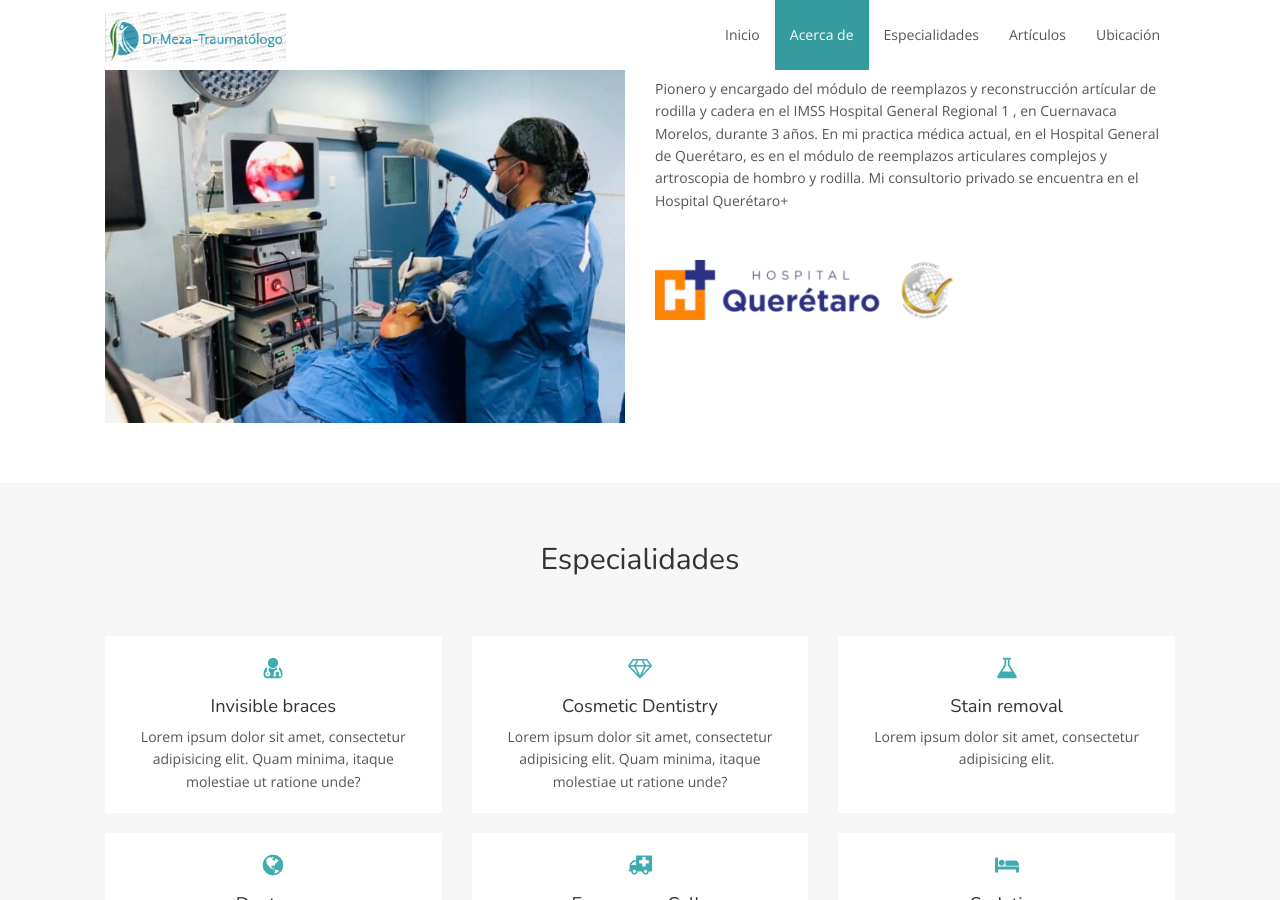
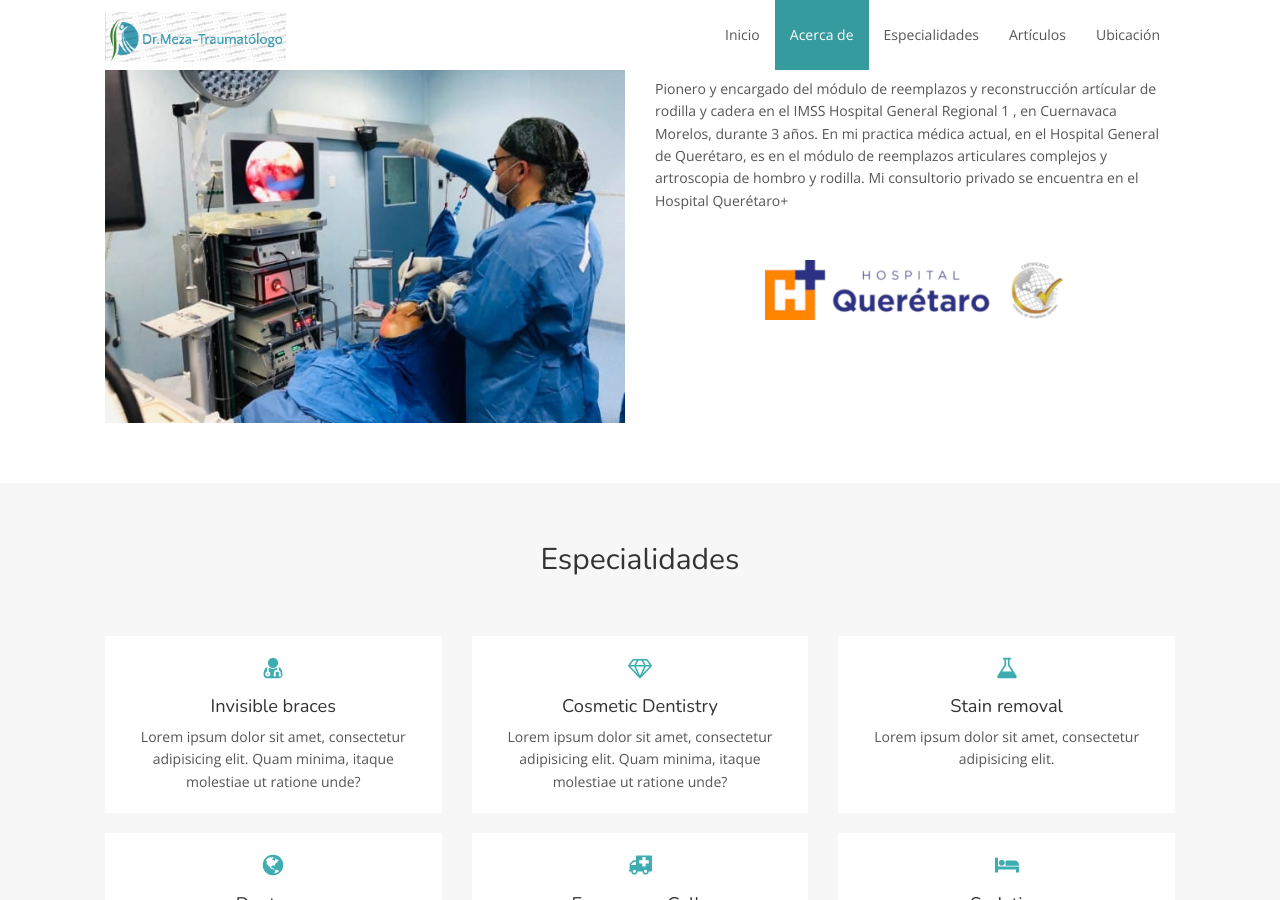
Before and after one commit to kecho05/dr, a Jekyll site: the page built from index.html, in a window 1280 px wide and 900 px high, scrolled down 1549 px. Built offline with Jekyll 4.4.1, drawn with Linux system fonts in a browser that asks for light colours; nearby versions of some CDN libraries.

Commit message:
Update index.html

```diff
--- a/index.html
+++ b/index.html
@@ -140,7 +140,7 @@ layout: default
                 <h3>Experiencia laboral</h3>
                 <p>Pionero y encargado del módulo de reemplazos y reconstrucción artícular de rodilla y cadera en el IMSS Hospital General Regional 1 , en Cuernavaca Morelos, durante 3 años. En mi practica médica actual, en el Hospital General de Querétaro, es en el módulo de reemplazos articulares complejos y artroscopia de hombro y rodilla. Mi consultorio privado se encuentra en el Hospital Querétaro+</p>
                 <br>
-                <div class="media" tyle="text-align:center">
+                <div class="media" style="text-align:center">
                     <img src="img/about_list_4.png" alt="...">
                 </div>
             </div>
```
